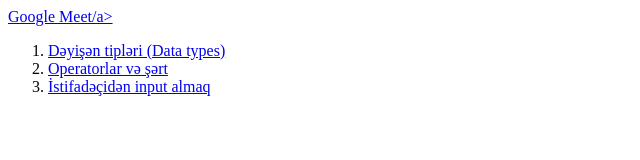
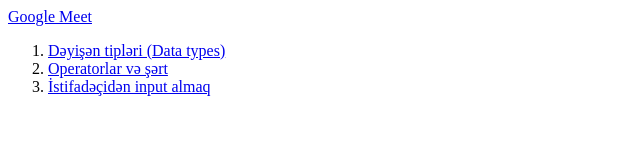
Before and after one commit to arvilo/javalessons, a plain HTML site: page index.html in a window 1280 px wide. Shown: the full height of the page, 0-640 px from the left. Drawn offline with Linux system fonts and the light colour scheme.

Commit message:
fix meet

```diff
--- a/index.html
+++ b/index.html
@@ -8,7 +8,7 @@
 </head>
 
 <body>
-    <a href="https://meet.google.com/rtk-wyxn-cnn">Google Meet/a>
+    <a href="https://meet.google.com/rtk-wyxn-cnn">Google Meet</a>
     <ol>
         <li>
             <a href="./lesson1.html">Dəyişən tipləri (Data types)</a>
```
